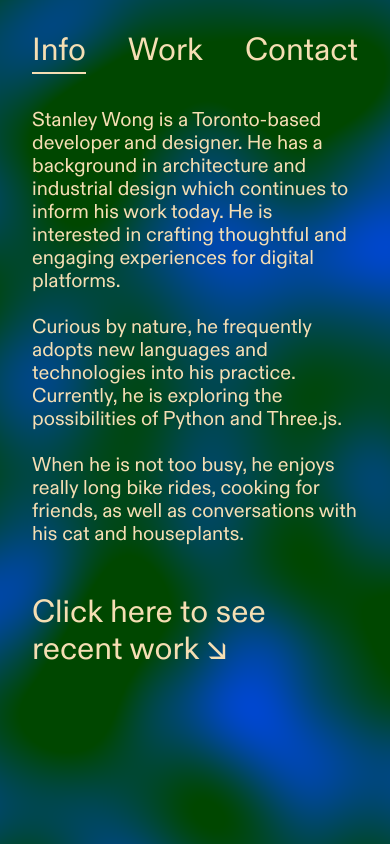
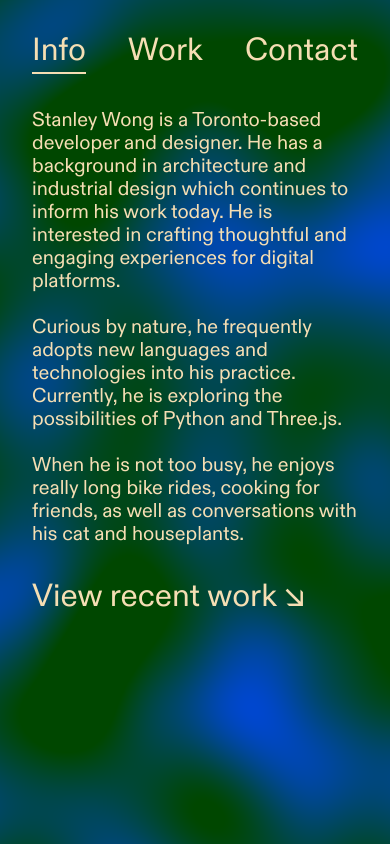
Before and after one commit to stanw0ng/Portfolio-V2, a React (Vite) app: page / in a window 390 px wide. Shown: the top 844 px of the page. Built offline with nearby package versions, Linux system fonts and the light colour scheme.

Commit message:
more alignment fixes

```diff
--- a/src/components/Info.jsx
+++ b/src/components/Info.jsx
@@ -24,7 +24,7 @@ function Info({ scrollToSection, activeSection }) {
           className={`nav-link call-to-action ${activeSection === 'projects-section' ? 'active' : ''}`}
           onClick={() => scrollToSection('projects-section')}
         >
-        Click here to see recent work ↘</h2>
+        View recent work ↘</h2>
       </div>
 
       <div className="vertical-split"></div>
--- a/src/styles/contact.scss
+++ b/src/styles/contact.scss
@@ -2,7 +2,7 @@
   display: flex;
   flex-direction: column;
   height: 100%;
-  margin: 21rem 0 40rem 0;
+  margin: 21rem 0 23rem 0;
   align-items: center;
   justify-content: center;
   font-size: 1.5rem;
@@ -27,7 +27,7 @@
 @media (max-width: 390px) {
   .contact-container {
     font-size: .75rem;
-    margin: 21rem 0 19rem 0;
+    margin: 21rem 0 18rem 0;
 
     h1 {
       margin: .5rem;
--- a/src/styles/info.scss
+++ b/src/styles/info.scss
@@ -233,7 +233,7 @@
     height: 89vh;
 
     .call-to-action {
-      margin-top: 3rem;
+      margin-top: 2rem;
       font-size: 2rem;
     }
   }
```
